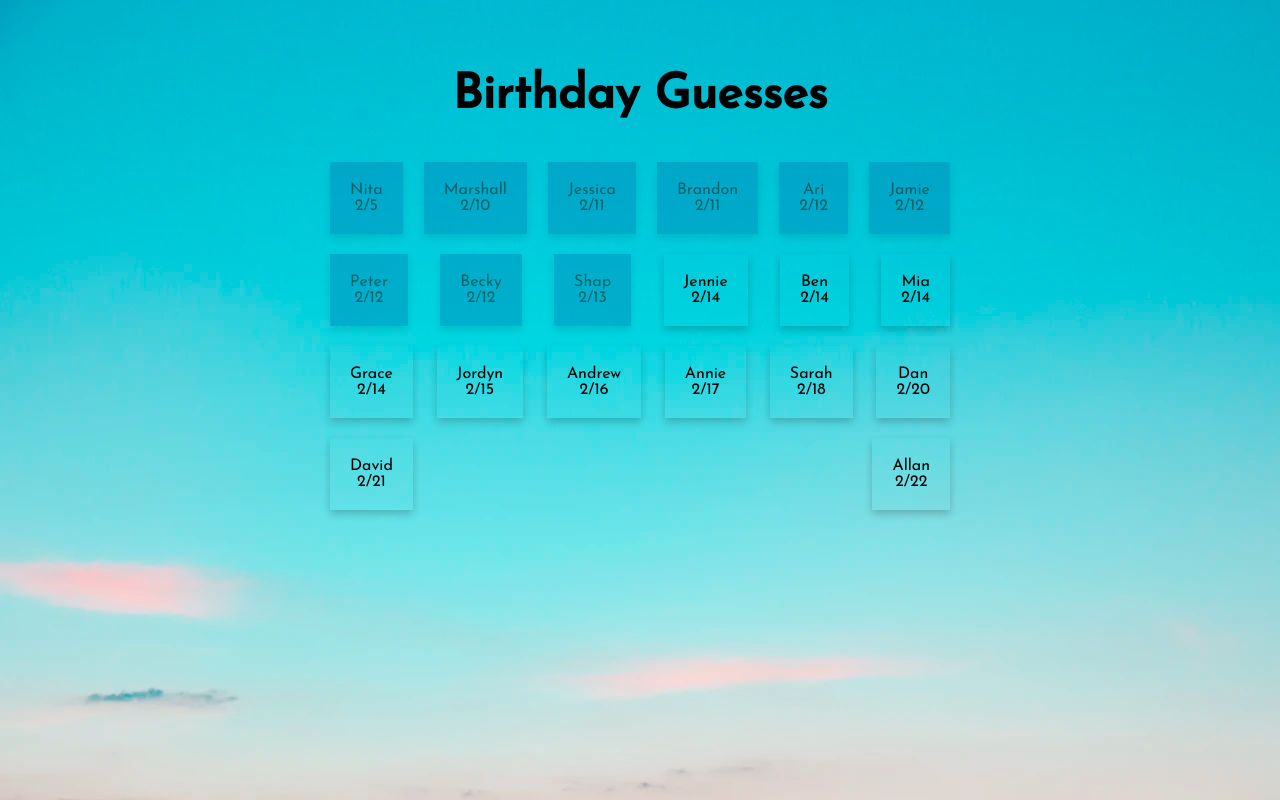
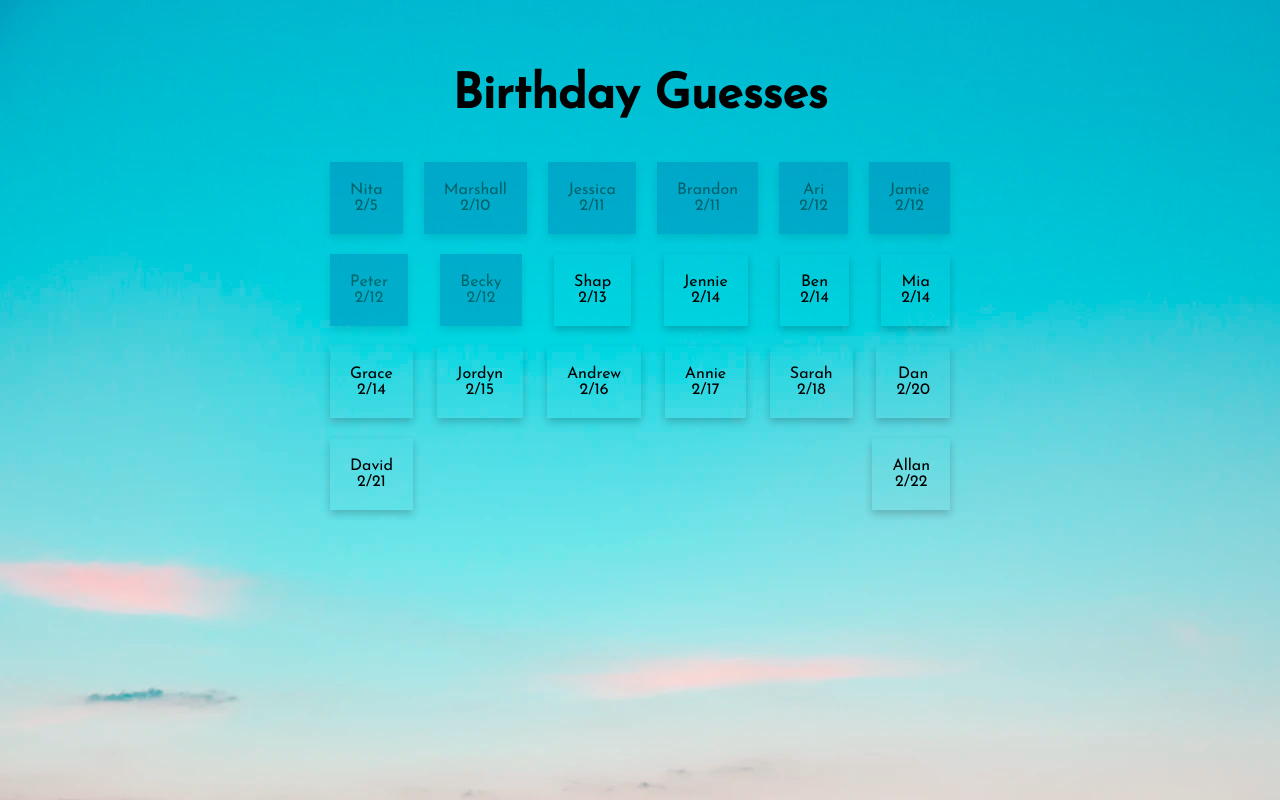
Before and after one commit to beckyphan/bpw-frontend, a React (Create React App) app: page /birthday in a window 1280 px wide. Built offline with nearby package versions, Linux system fonts and the light colour scheme.

Commit message:
updated date comparison

```diff
--- a/src/components/Birthday.js
+++ b/src/components/Birthday.js
@@ -37,7 +37,7 @@ class Birthday extends React.Component {
         <NavBar />
         <h1>Birthday Guesses</h1>
         <div className="Guesses">
-          {sortedGuesses.map((guess, i) => <Guess key={i} name={guess.name} month={guess.month} day={guess.day} status={today.getDate() >= guess.day ? "out":"in"}/> )}
+          {sortedGuesses.map((guess, i) => <Guess key={i} name={guess.name} month={guess.month} day={guess.day} status={today.getDate() > guess.day ? "out":"in"}/> )}
         </div>
       </div>
     )
```
